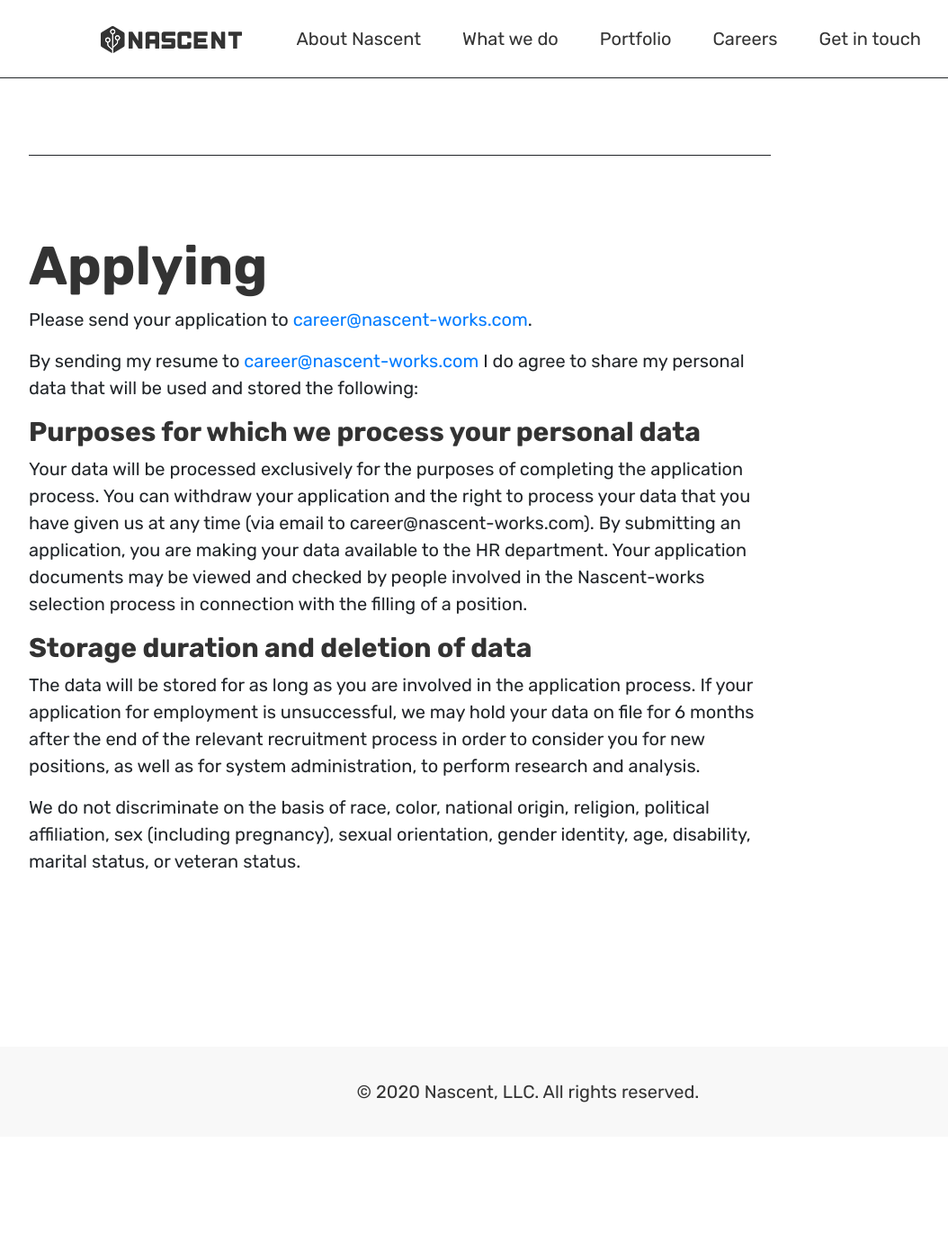
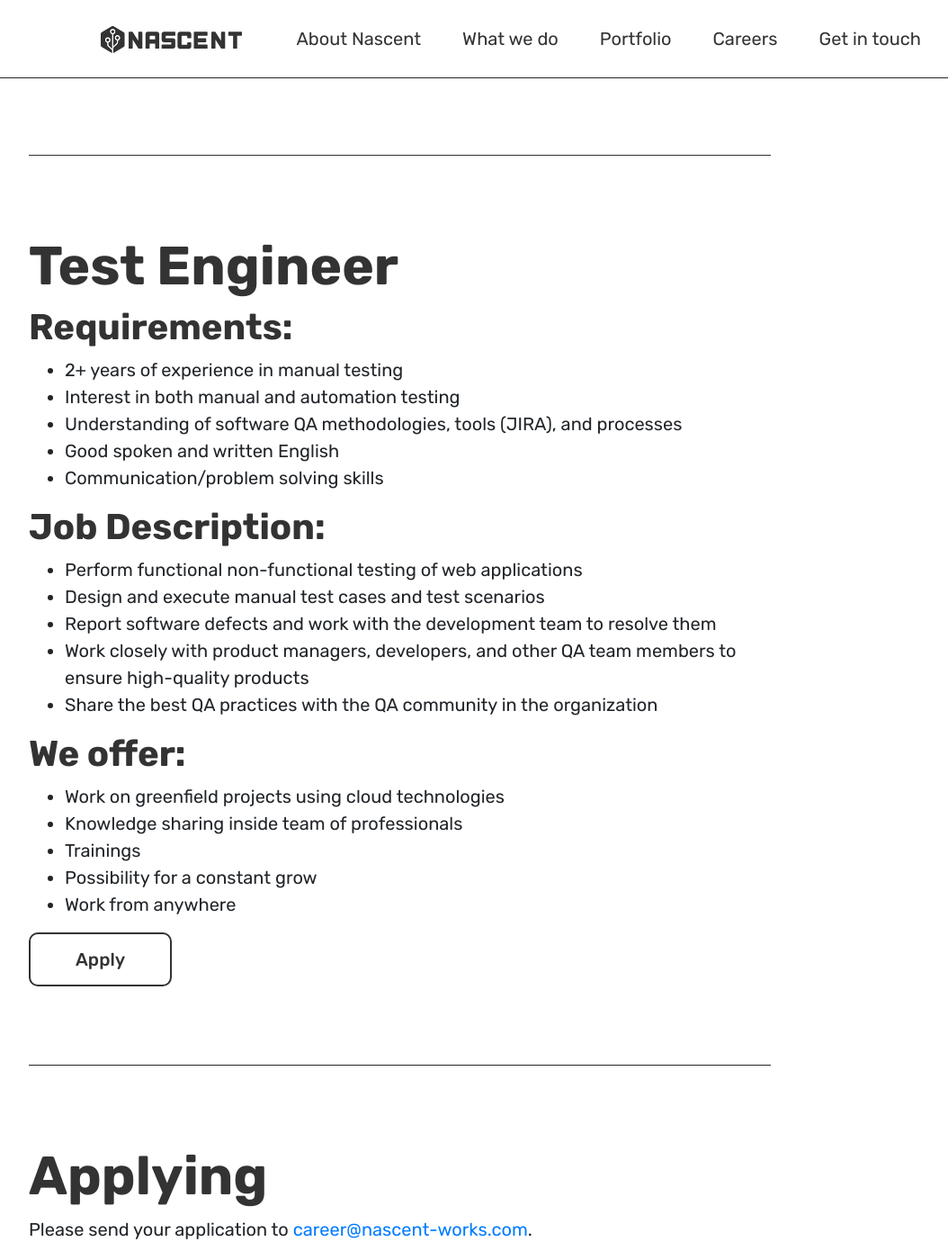
Before and after one commit to nascent-works/nascent-works.github.io, a Jekyll site: the page built from careers.md, in a window 1280 px wide and 1400 px high, scrolled down 5797 px. Shown: the whole window at 90% size, without its empty margins (53-1107 px from the left). Built offline with Jekyll 4.4.1, drawn with Linux system fonts in a browser that asks for light colours; before the commit the page ends 7060 px from its top, so only the background shows below that.

Commit message:
complete (#10)

```diff
--- a/Gemfile
+++ b/Gemfile
@@ -27,3 +27,6 @@ end
 
 # Performance-booster for watching directories on Windows
 gem "wdm", "~> 0.1.1", :install_if => Gem.win_platform?
+
+
+gem "webrick", "~> 1.7"
--- a/careers.md
+++ b/careers.md
@@ -143,3 +143,28 @@ title:  "Careers"
 * Work from anywhere
 
 <a href="#careers-contact" class="primary-btn careers-apply-btn">Apply</a>
+
+## Test Engineer
+
+### Requirements:
+* 2+ years of experience in manual testing
+* Interest in both manual and automation testing
+* Understanding of software QA methodologies, tools (JIRA), and processes
+* Good spoken and written English
+* Communication/problem solving skills
+
+### Job Description:
+* Perform functional non-functional testing of web applications
+* Design and execute manual test cases and test scenarios
+* Report software defects and work with the development team to resolve them
+* Work closely with product managers, developers, and other QA team members to ensure high-quality products
+* Share the best QA practices with the QA community in the organization
+
+### We offer:
+* Work on greenfield projects using cloud technologies
+* Knowledge sharing inside team of professionals
+* Trainings
+* Possibility for a constant grow
+* Work from anywhere
+
+<a href="#careers-contact" class="primary-btn careers-apply-btn">Apply</a>
```
Also changed, not shown: Gemfile.lock.
